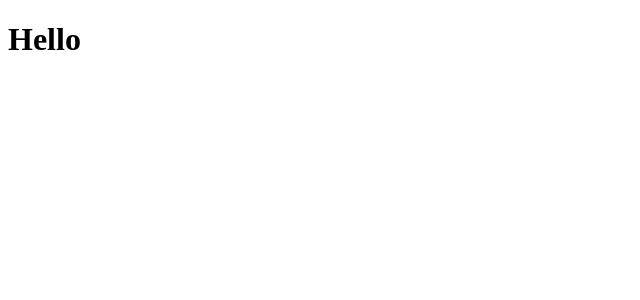
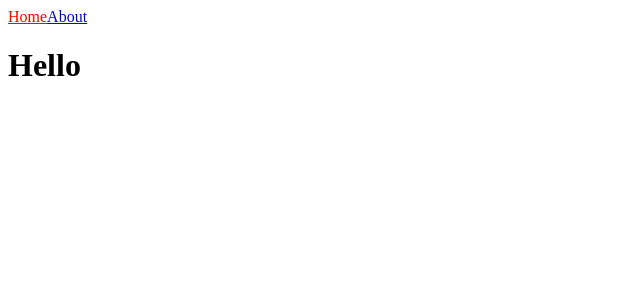
Before and after one commit to w00ye0l/nextjs-intro, a Next.js app: page / in a window 1280 px wide. Shown: the top 300 px of the page, without its empty margins (0-640 px from the left). Built offline with nearby package versions, Linux system fonts and the light colour scheme.

Commit message:
add: navigation bar & use router hook

```diff
--- /dev/null
+++ b/components/NavBar.js
@@ -0,0 +1,23 @@
+import Link from "next/link";
+import { useRouter } from "next/router";
+
+export default function NavBar() {
+  const router = useRouter();
+
+  return (
+    <nav>
+      <Link
+        href="/"
+        style={{ color: router.pathname === "/" ? "red" : "blue" }}
+      >
+        Home
+      </Link>
+      <Link
+        href="/about"
+        style={{ color: router.pathname === "/about" ? "red" : "blue" }}
+      >
+        About
+      </Link>
+    </nav>
+  );
+}
--- a/pages/index.js
+++ b/pages/index.js
@@ -1,6 +1,9 @@
+import NavBar from "@/components/NavBar";
+
 export default function Home() {
   return (
     <div>
+      <NavBar />
       <h1>Hello</h1>
     </div>
   );
```
Also changed, not shown: pages/about.js (+8 -1 lines).
